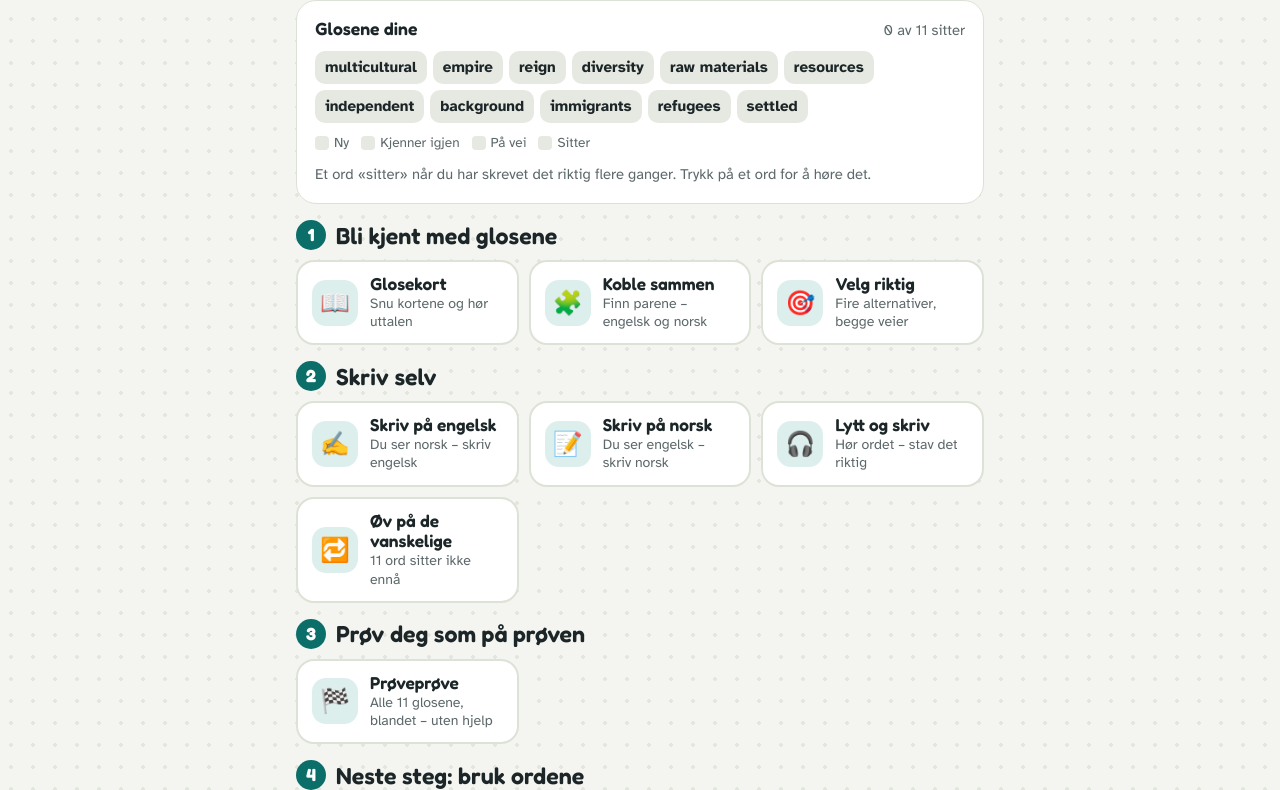
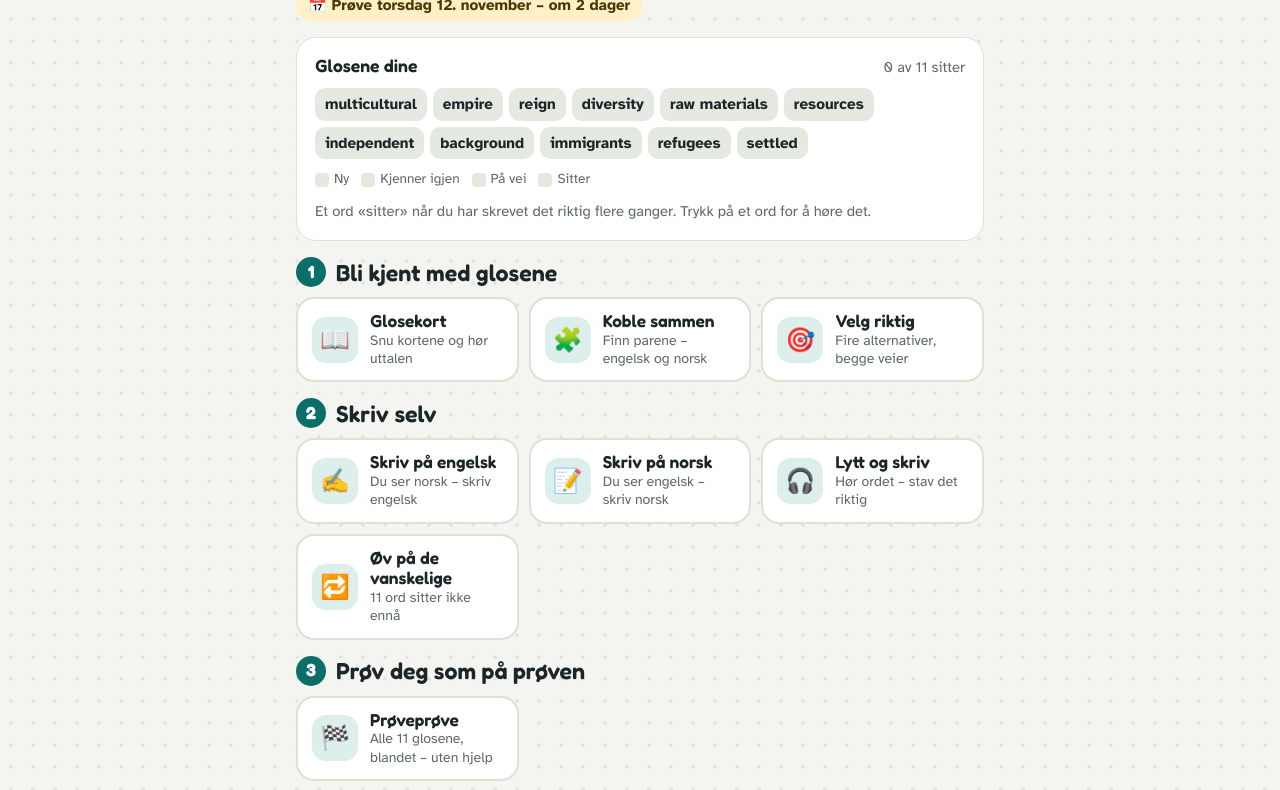
Before and after one commit to heitop/prover, a plain HTML site: page engelsk-gloser.html in a window 1280 px wide. Shown: the part 124-914 px from the top of the page. Drawn offline with Linux system fonts and the light colour scheme.

Commit message:
Engelske gloser: prøvedato torsdag 12.11
Co-Authored-By: Claude Opus 5.5 <noreply@anthropic.com>

```diff
--- a/engelsk-gloser.html
+++ b/engelsk-gloser.html
@@ -30,7 +30,7 @@
    ====================================================================== */
 const PROVER = [
   {
-    id: "flerkulturelt", tittel: "Et flerkulturelt samfunn", dato: "",
+    id: "flerkulturelt", tittel: "Et flerkulturelt samfunn", dato: "2026-11-12",
     gloser: [
       { en: "multicultural", no: "flerkulturell",       alt: ["multikulturell", "flerkulturelt"],
         def: "with people from many different cultures" },
```
Also changed, not shown: forside/index.html (+1 -1 lines).
